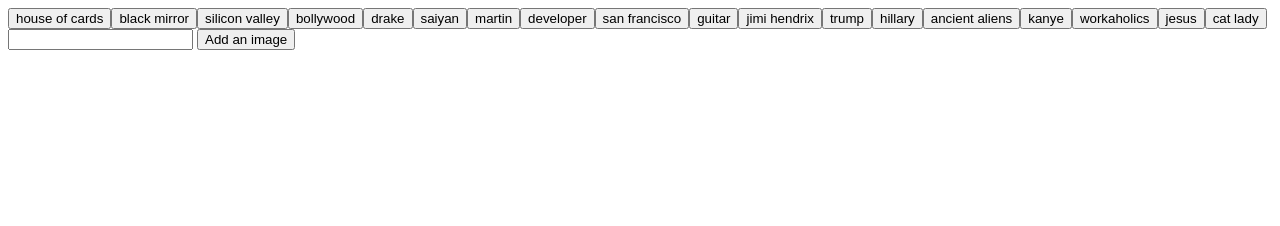
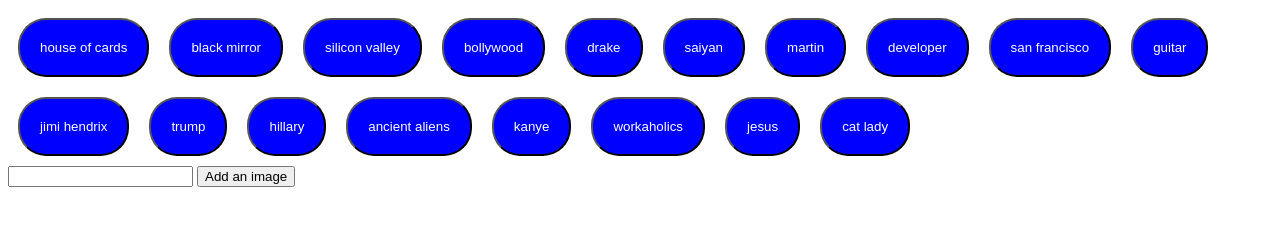
Before and after one commit to sternj20/giftastic, a plain HTML site: page index.html in a window 1280 px wide. Drawn offline with nearby package versions, Linux system fonts and the light colour scheme.

Commit message:
started styling buttons

```diff
--- a/assets/css/style.css
+++ b/assets/css/style.css
@@ -15,3 +15,15 @@
 	bottom:0;
 	left:17px;
 }
+
+.button{
+	padding:20px;
+	margin:10px;
+	background:blue;
+	color:white;
+	border-radius: 28px;
+}
+
+.button:hover{
+	background:silver;
+}
```
